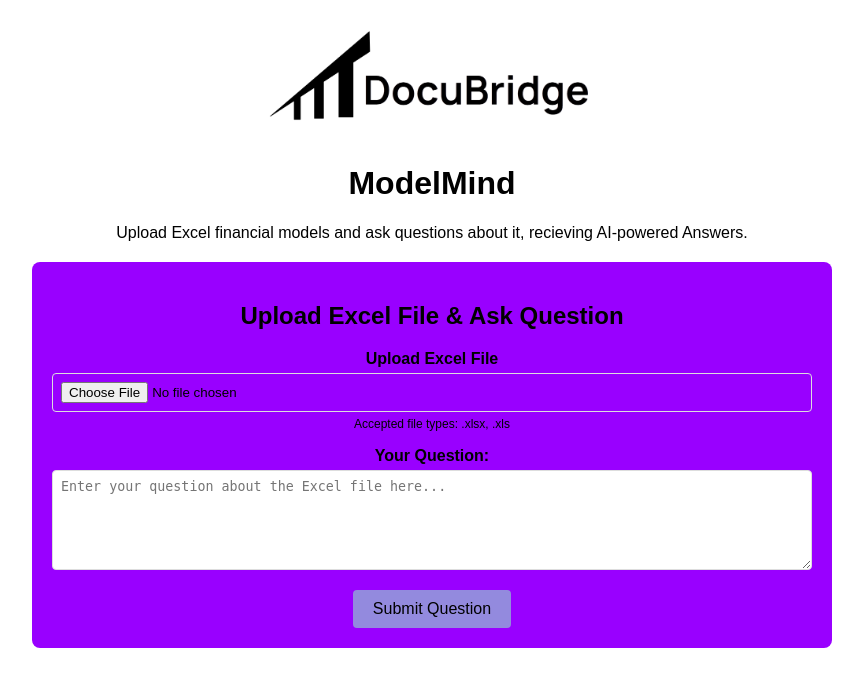
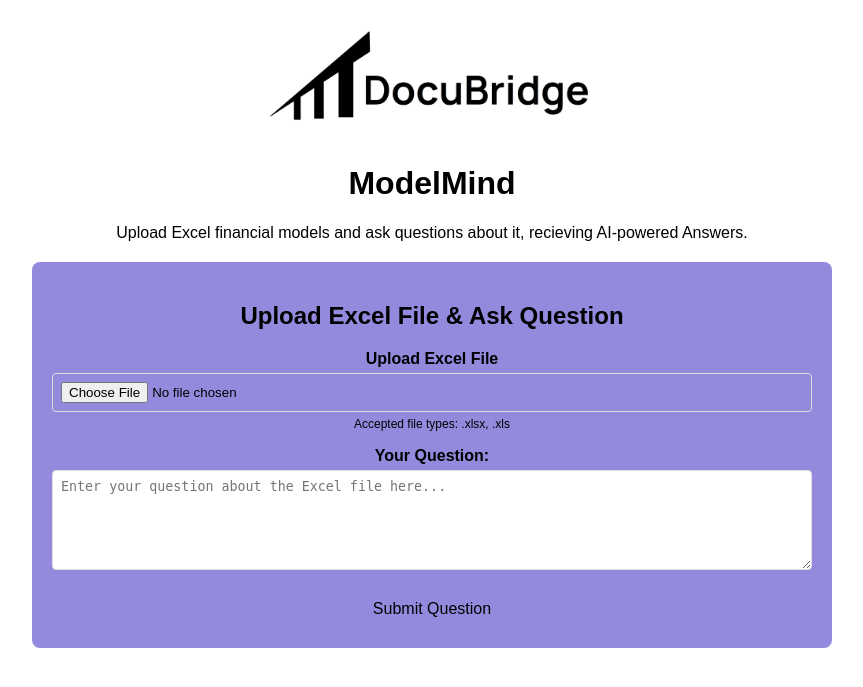
Before and after one commit to JoeA108/DocuBridge, a Flask app: page / in a window 1280 px wide. Shown: the top 687 px of the page, without its empty margins (208-1071 px from the left). Run offline with Flask 3, Linux system fonts and the light colour scheme.

Commit message:
Assistant checkpoint: Update form container background color
Assistant generated file changes:
- templates/index.html: Update form container background color

---

User prompt:

actually make the big purple shade in this colour: #938ade

Replit-Commit-Author: Assistant
Replit-Commit-Session-Id: f376e1b5-f545-4e46-b743-3eae52d2e02e

```diff
--- a/templates/index.html
+++ b/templates/index.html
@@ -19,7 +19,7 @@
       padding: 20px;
     }
     .form-container {
-      background-color: #9900FF;
+      background-color: #938ade;
       padding: 20px;
       border-radius: 8px;
       margin-top: 20px;
```
